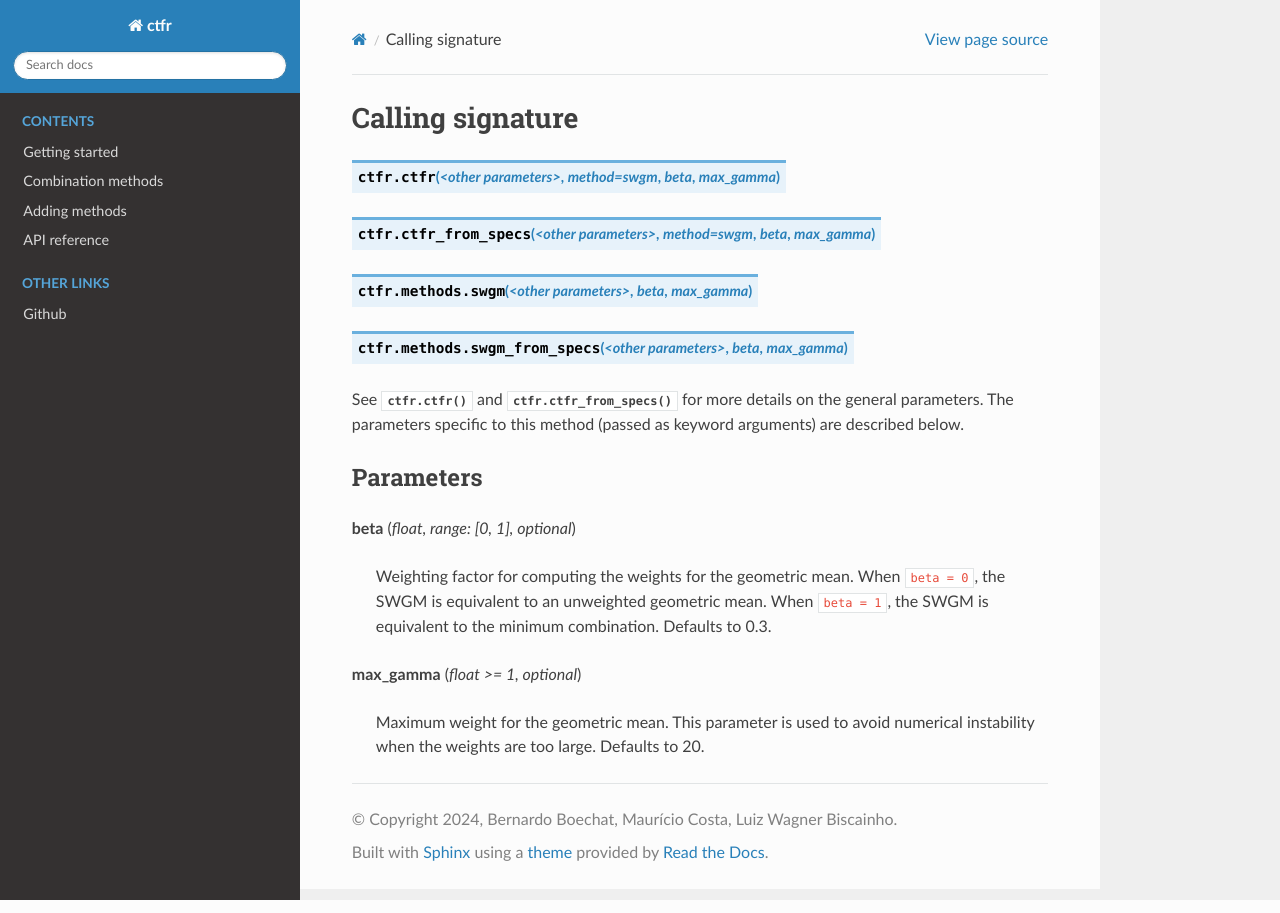
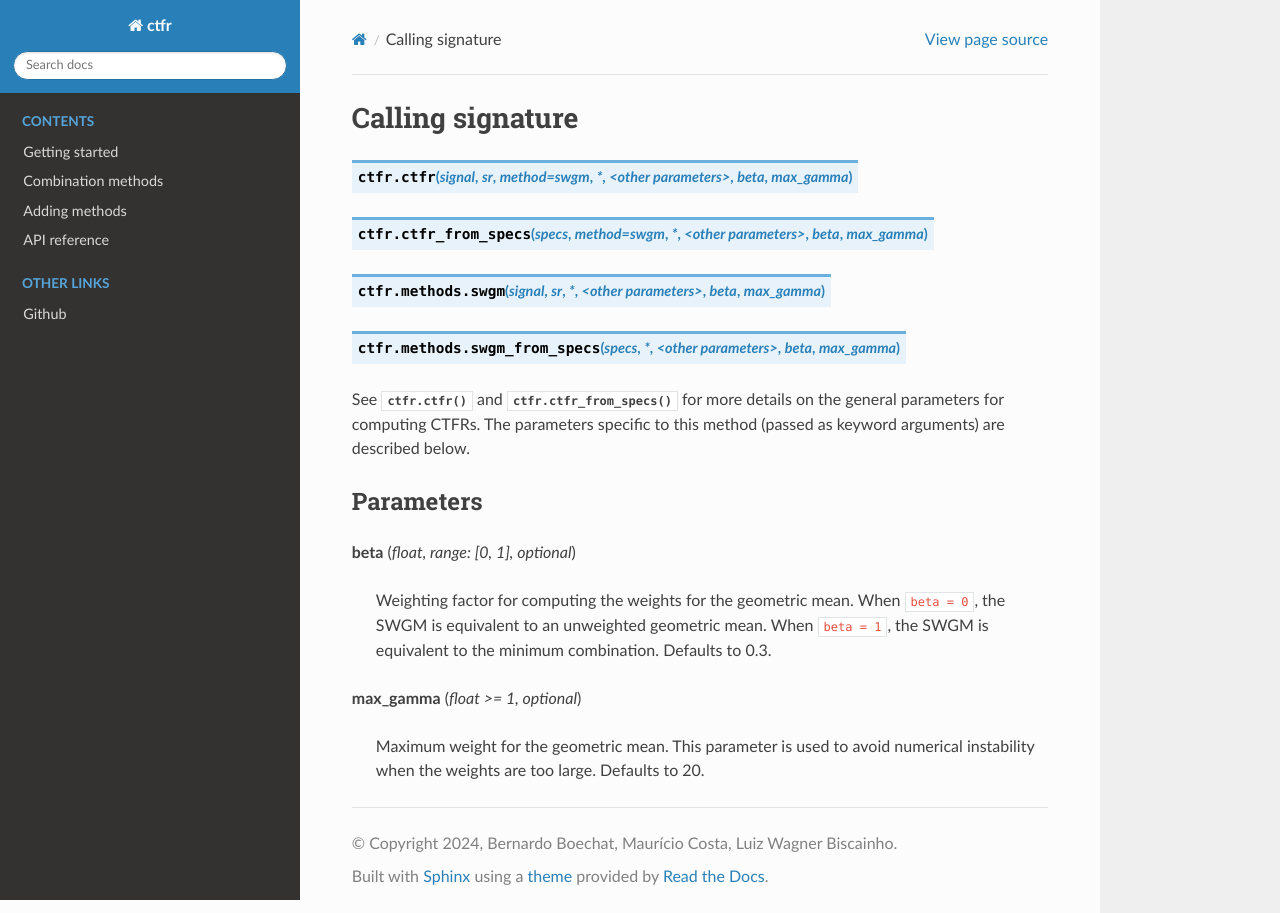
Before and after one commit to b-boechat/ctfr, a Sphinx documentation site: the page built from docs/combination_methods/swgm/calling.rst, in a window 1280 px wide. Built offline with Sphinx 7.4.7 and the Read the Docs theme 3.1.0, drawn with Linux system fonts in a browser that asks for light colours; formulas are drawn with MathJax 3.

Commit message:
Update parameters' documentation.

```diff
--- a/docs/combination_methods/swgm/calling.rst
+++ b/docs/combination_methods/swgm/calling.rst
@@ -1,19 +1,19 @@
 Calling signature
 =================
 
-.. function:: ctfr.ctfr(<other parameters>, method=swgm, beta, max_gamma)
+.. function:: ctfr.ctfr(signal, sr, method=swgm, *, <other parameters>, beta, max_gamma)
    :noindex:
 
-.. function:: ctfr.ctfr_from_specs(<other parameters>, method=swgm, beta, max_gamma)
+.. function:: ctfr.ctfr_from_specs(specs, method=swgm, *, <other parameters>, beta, max_gamma)
    :noindex:
 
-.. function:: ctfr.methods.swgm(<other parameters>, beta, max_gamma)
+.. function:: ctfr.methods.swgm(signal, sr, *, <other parameters>, beta, max_gamma)
    :noindex:
 
-.. function:: ctfr.methods.swgm_from_specs(<other parameters>, beta, max_gamma)
+.. function:: ctfr.methods.swgm_from_specs(specs, *, <other parameters>, beta, max_gamma)
    :noindex:
 
-See :func:`ctfr.ctfr` and :func:`ctfr.ctfr_from_specs` for more details on the general parameters. The parameters specific to this method (passed as keyword arguments) are described below.
+See :func:`ctfr.ctfr` and :func:`ctfr.ctfr_from_specs` for more details on the general parameters for computing CTFRs. The parameters specific to this method (passed as keyword arguments) are described below.
 
 Parameters
 ----------
--- a/docs/scripts/combination_parameters_doc.py
+++ b/docs/scripts/combination_parameters_doc.py
@@ -14,16 +14,12 @@ class CombinationParametersDoc:
         self.method_entry = _methods_dict[method_key]
         self.output_path = os.path.join(COMBINATION_METHODS_DOC_FOLDER, self.method_key, FILE_NAME)
 
-    def signature_end(self, is_generic_function):
+    def signature_end(self):
         parameters_names = self.method_entry["parameters"].keys()
         if parameters_names:
-            if is_generic_function:
-                segment = f", method={self.method_key}"
-            else:
-                segment = ""
-            segment += ", " + ", ".join(parameters_names)
+            segment = ", " + ", ".join(parameters_names)
         else:
-            segment += ""
+            segment = ""
         return segment + ")"
 
     def doc_parameter(self, parameter_name):
@@ -39,15 +35,15 @@ class CombinationParametersDoc:
             f.write(PAGE_TITLE + "\n")
             f.write("=" * len(PAGE_TITLE) + "\n\n")
             #f.write(".. currentmodule:: ctfr" + "\n\n")
-            f.write('.. function:: ctfr.ctfr(<other parameters>')
-            f.write(self.signature_end(True) + "\n" + "   :noindex:" + "\n\n")
-            f.write('.. function:: ctfr.ctfr_from_specs(<other parameters>')
-            f.write(self.signature_end(True) + "\n" + "   :noindex:" + "\n\n")
-            f.write(f'.. function:: ctfr.methods.{self.method_key}(<other parameters>')
-            f.write(self.signature_end(False) + "\n" + "   :noindex:" + "\n\n")
-            f.write(f'.. function:: ctfr.methods.{self.method_key}_from_specs(<other parameters>')
-            f.write(self.signature_end(False) + "\n" + "   :noindex:" + "\n\n")
-            f.write("See :func:`ctfr.ctfr` and :func:`ctfr.ctfr_from_specs` for more details on the general parameters. The parameters specific to this method (passed as keyword arguments) are described below." + "\n\n")
+            f.write(f'.. function:: ctfr.ctfr(signal, sr, method={self.method_key}, *, <other parameters>')
+            f.write(self.signature_end() + "\n" + "   :noindex:" + "\n\n")
+            f.write(f'.. function:: ctfr.ctfr_from_specs(specs, method={self.method_key}, *, <other parameters>')
+            f.write(self.signature_end() + "\n" + "   :noindex:" + "\n\n")
+            f.write(f'.. function:: ctfr.methods.{self.method_key}(signal, sr, *, <other parameters>')
+            f.write(self.signature_end() + "\n" + "   :noindex:" + "\n\n")
+            f.write(f'.. function:: ctfr.methods.{self.method_key}_from_specs(specs, *, <other parameters>')
+            f.write(self.signature_end() + "\n" + "   :noindex:" + "\n\n")
+            f.write("See :func:`ctfr.ctfr` and :func:`ctfr.ctfr_from_specs` for more details on the general parameters for computing CTFRs. The parameters specific to this method (passed as keyword arguments) are described below." + "\n\n")
             f.write(PARAMETERS_SUBTITLE + "\n")
             f.write("-" * len(PARAMETERS_SUBTITLE) + "\n\n")
             for parameter_name in self.method_entry["parameters"].keys():
```
